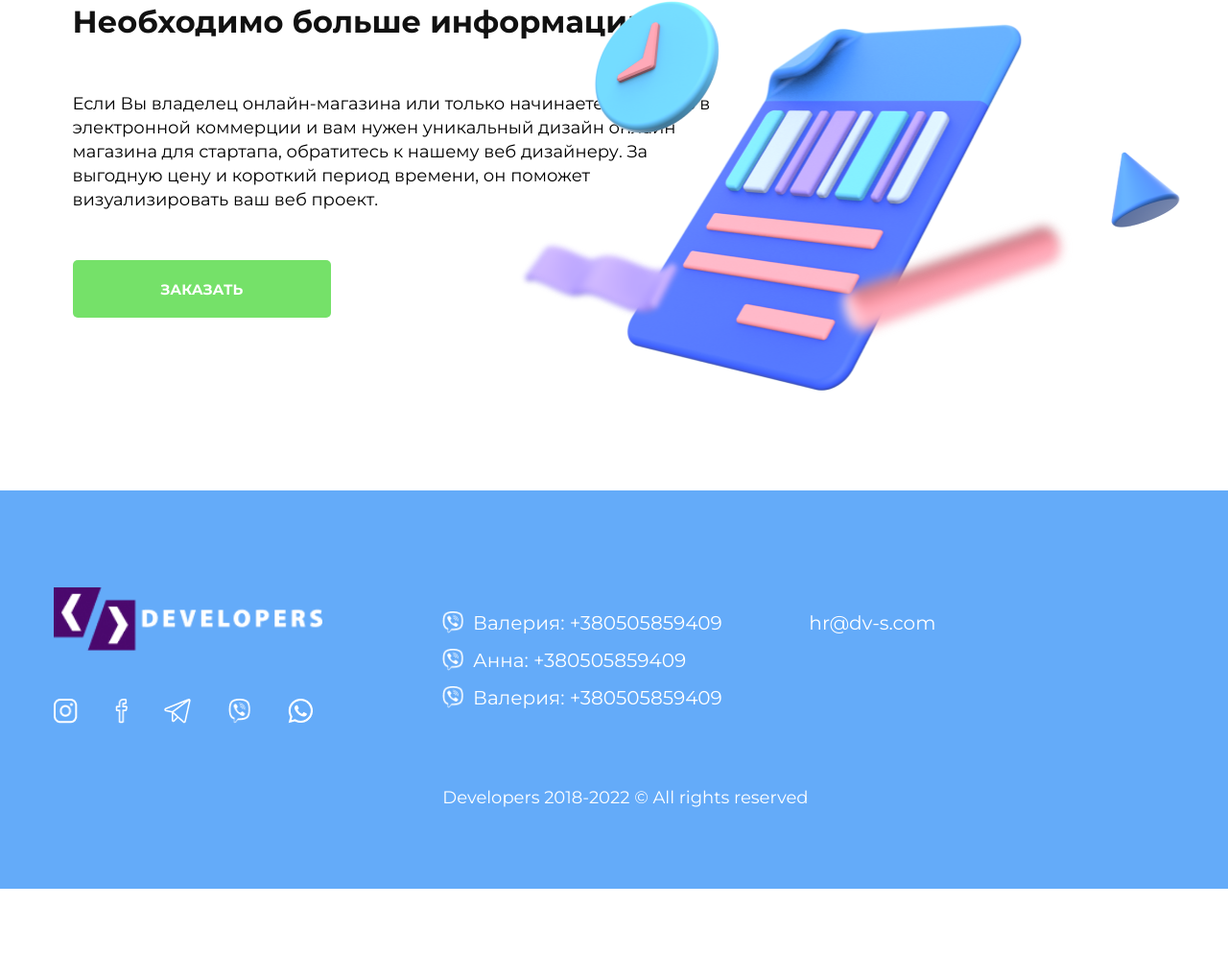
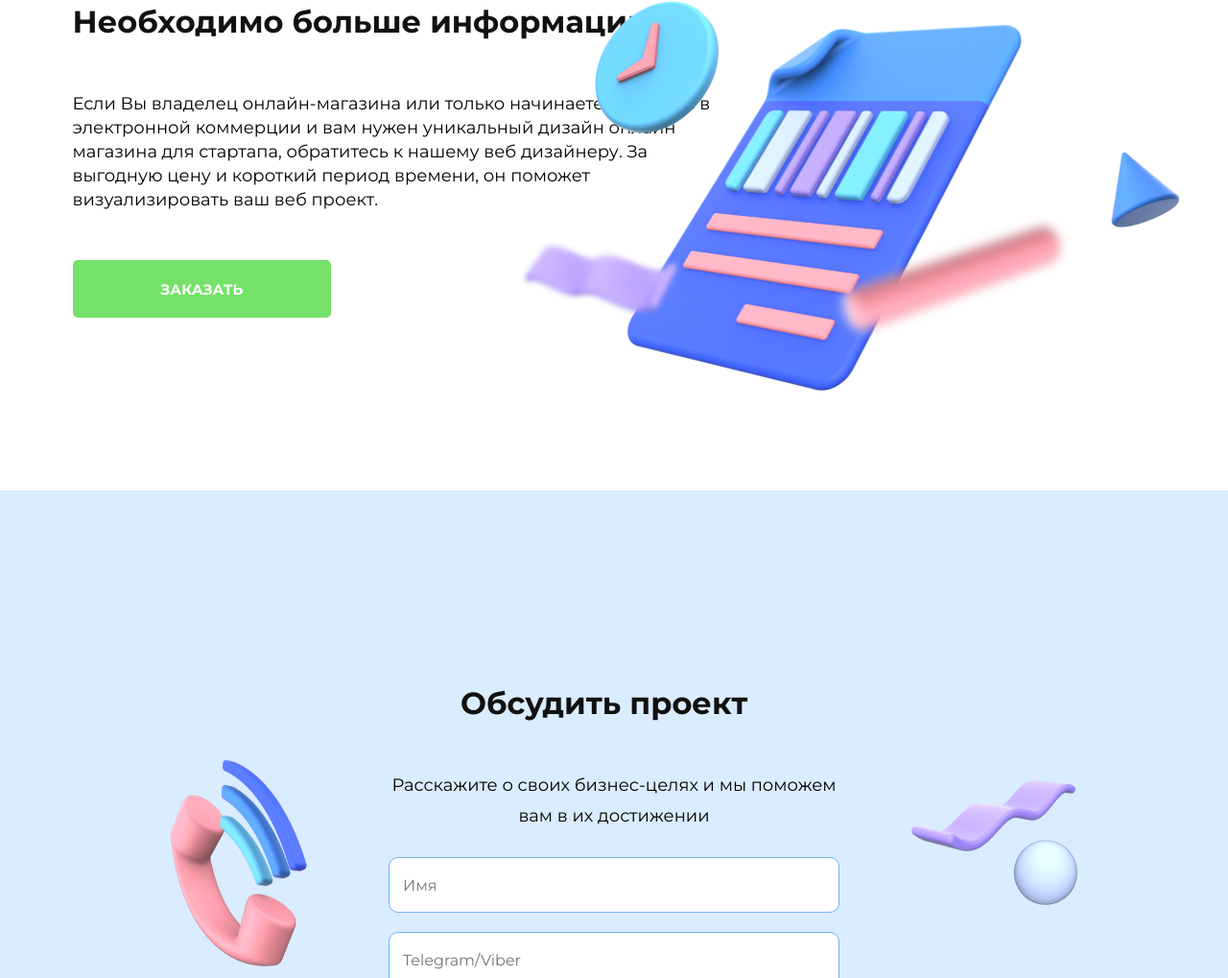
Before and after one commit to Elizabeth-web2020/developers-layout, a plain HTML site: page index.html in a window 1280 px wide. Shown: the part 1781-2800 px from the top of the page at 96% size. Before the commit the page ends 2707 px from the top, so only its background shows below. Drawn offline with Linux system fonts and the light colour scheme; files that its build step writes are made by us from their sources.

Commit message:
added contact-form field

```diff
--- a/index.html
+++ b/index.html
@@ -201,7 +201,22 @@
           <button class="more-info-btn btn">Заказать</button>
         </div>
       </div>
-      <div class="contact-form"></div>
+      <div class="contact-form">
+        <img src="./img/phone.png" alt="phone" class="contact-form-phone">
+        <img src="./img/group.png" alt="picture" class="contact-form-group">
+        <div class="contact-form-column">
+          <h1 class="contact-form-title title">Обсудить проект</h1>
+          <p class="contact-form-text text">
+            Расскажите о своих бизнес-целях и мы поможем вам в их достижении
+          </p>
+          <form action="#" class="contact-form-content">
+            <input class="contact-form-input name" type="text" placeholder="Имя" required />
+            <input class="contact-form-input phone" type="phone" placeholder="Telegram/Viber" required />
+            <input class="contact-form-input email" type="email" placeholder="Email" required />
+            <button class="contact-form-btn btn" type="submit">Отправить</button>
+          </form>
+        </div>
+      </div>
     </main>
 
     <footer class="footer">
--- a/styles/main.css
+++ b/styles/main.css
@@ -155,7 +155,7 @@
 /* Main */
 
 .main {
-  width: 100vw;
+  max-width: 100vw;
 }
 
 /* Accordion  */
@@ -263,7 +263,7 @@
 
 .more-info {
   position: relative;
-  width: 100vw;
+  max-width: 100vw;
   max-height: 724px;
   background-color: #ffffff;
   /* padding-top: 216px; */
@@ -305,10 +305,88 @@
   margin-bottom: 180px;
 }
 
+/* Contact Form */
+
+.contact-form {
+  position: relative;
+  max-width: 100vw;
+  max-height: 774px;
+  background: #daecff;
+  padding-top: 180px;
+  padding-bottom: 128px;
+}
+.contact-form-phone {
+  position: absolute;
+  width: 206.26px;
+  height: 268.03px;
+  top: 262px;
+  left: 232px;
+}
+.contact-form-group {
+  position: absolute;
+  width: 184px;
+  height: 144.42px;
+  top: 289px;
+  right: 405px;
+}
+.contact-form-column {
+  width: 475px;
+  height: 506px;
+  margin: auto;
+  display: flex;
+  flex-flow: column;
+  /* justify-content: space-between; */
+  align-items: center;
+}
+.contact-form-title {
+  width: 320px;
+  height: 61px;
+}
+.contact-form-text {
+  width: 479px;
+  height: 64px;
+  font-size: 18px;
+  line-height: 32px;
+  text-align: center;
+  margin-top: 10px;
+  margin-bottom: 27px;
+}
+.contact-form-content {
+  width: 470px;
+  height: 304px;
+  display: flex;
+  flex-flow: column;
+  /* justify-content: space-between; */
+  align-items: center;
+}
+.contact-form-input {
+  width: 470px;
+  height: 58px;
+  background: #ffffff;
+  border: 1px solid #6eb1fb;
+  border-radius: 10px;
+  font-weight: 400;
+  font-size: 16px;
+  line-height: 20px;
+  color: #939393;
+  padding: 0 14px;
+}
+.contact-form-input + .contact-form-input {
+  margin-top: 20px;
+}
+.contact-form-btn {
+  width: 270px;
+  height: 60px;
+  background: #6bd75f;
+  border-radius: 5px;
+  color: #f9f9f9;
+  margin-top: 30px;
+}
+
 /* Footer */
 
 .footer {
-  width: 100vw;
+  max-width: 100vw;
   max-height: 469px;
   background: #64abf9;
   padding-top: 101px;
@@ -353,7 +431,7 @@
 }
 .footer-second-column {
   width: 382px;
-  height: 235px;
+  height: 267px;
   padding-top: 25px;
   display: flex;
   flex-flow: column;
@@ -361,7 +439,7 @@
 }
 .footer-contacts-item {
   display: flex;
-  margin-bottom: 15px;
+  margin-bottom: 13px;
 }
 .footer-contacts-item:last-child {
   margin-bottom: 0px;
@@ -413,4 +491,14 @@
   .more-info-sphere {
     left: 50px;
   }
+  .contact-form-phone {
+    width: 206.26px;
+    height: 268.03px;
+    left: 150px;
+  }
+  .contact-form-group {
+    width: 184px;
+    height: 144.42px;
+    right: 150px;
+  }
 }
```
Also changed, not shown: img/group.png (added), img/phone.png (added), img/phone2.jpg (added).
